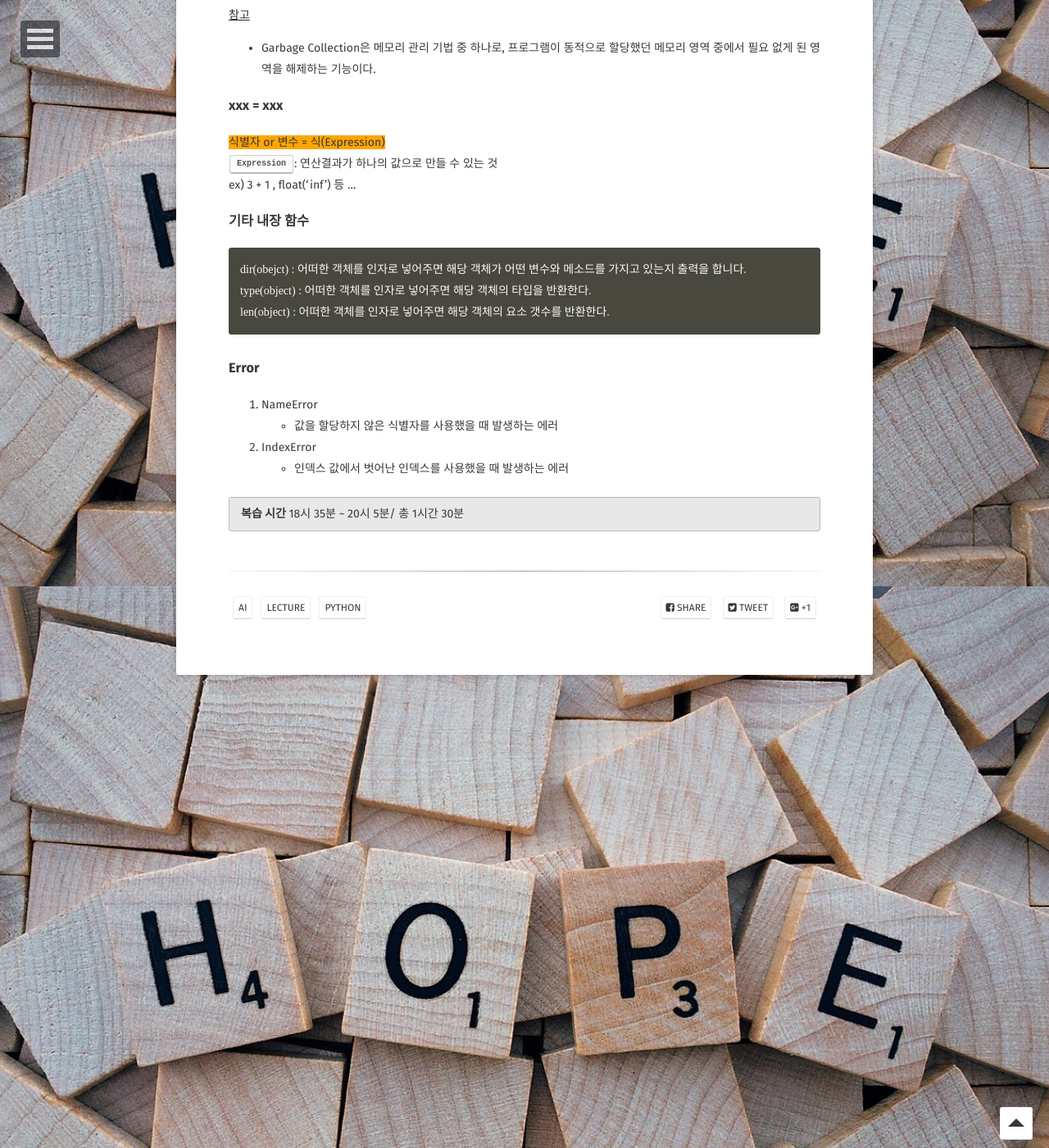
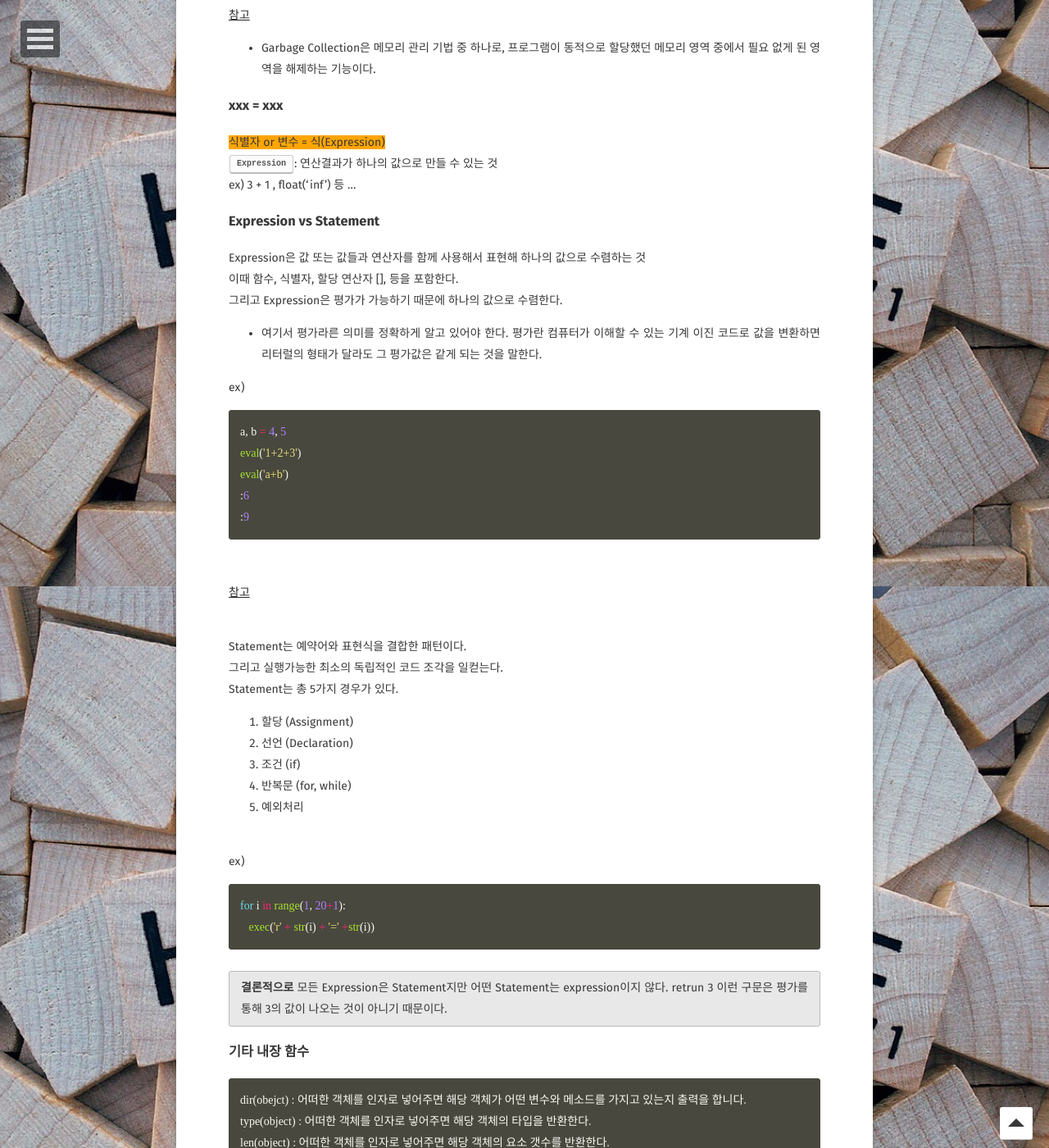
Before and after one commit to Jungjihyuk/JH_Life, a Jekyll site: the page built from _posts/2019-04-29-AILecture.md, in a window 1280 px wide and 1400 px high, scrolled down 10085 px. Shown: the whole window at 82% size. Built offline with Jekyll 4.4.1, drawn with Linux system fonts in a browser that asks for light colours; some web fonts are replaced; comment, search, counter and statistics services are not loaded; some of the changed text lies outside the part shown.

Commit message:
내용 추가

````diff
--- a/_posts/2019-04-29-AILecture.md
+++ b/_posts/2019-04-29-AILecture.md
@@ -346,7 +346,6 @@ type(y)
 y = (1,)
 ```
 
-
 ### Set vs Dictionary
 **공통점** 둘다 집합의 성질을 띄어 중복허용이 불가능하고, 순서가 없다.
 {: .notice}
@@ -380,12 +379,80 @@ type(s)
 <kbd>Expression</kbd>: 연산결과가 하나의 값으로 만들 수 있는 것 <br>
 ex) 3 + 1 , float('inf') 등 ...
 
+### Expression vs Statement
+
+Expression은 값 또는 값들과 연산자를 함께 사용해서 표현해 하나의 값으로 수렴하는 것 <br>
+이때 함수, 식별자, 할당 연산자 [], 등을 포함한다. <br>
+그리고 Expression은 평가가 가능하기 때문에 하나의 값으로 수렴한다. <br>
+
+* 여기서 평가라른 의미를 정확하게 알고 있어야 한다. 평가란 컴퓨터가 이해할 수 있는 기계 이진 코드로 값을 변환하면 리터럴의 형태가 달라도 그 평가값은 같게 되는 것을 말한다.
+
+ex)
+```python
+a, b = 4, 5
+eval('1+2+3')
+eval('a+b')
+:6
+:9
+```
+<br>
+[참고](https://shoark7.github.io/programming/knowledge/expression-vs-statement.html)<br>
+
+<br>
+Statement는 예약어와 표현식을 결합한 패턴이다. <br>
+그리고 실행가능한 최소의 독립적인 코드 조각을 일컫는다. <br>
+Statement는 총 5가지 경우가 있다. <br>
+1. 할당 (Assignment)
+2. 선언 (Declaration)
+3. 조건 (if)
+4. 반복문 (for, while)
+5. 예외처리
+
+<br>
+ex)
+```python
+for i in range(1, 20+1):
+   exec('r' + str(i) + '=' +str(i))
+```
+**결론적으로** 모든 Expression은 Statement지만 어떤 Statement는 expression이지 않다. retrun 3 이런 구문은 평가를 통해 3의 값이 나오는 것이 아니기 때문이다.
+{: .notice}
+
+
 ### 기타 내장 함수
 ```
 dir(obejct) : 어떠한 객체를 인자로 넣어주면 해당 객체가 어떤 변수와 메소드를 가지고 있는지 출력을 합니다.
 type(object) : 어떠한 객체를 인자로 넣어주면 해당 객체의 타입을 반환한다.
 len(object) : 어떠한 객체를 인자로 넣어주면 해당 객체의 요소 갯수를 반환한다.
+id(object) : 해당 객체가 저장되어 있는 메모리 위치를 반환한다.
 ```
+
+* id함수로 보는 메모리 할당
+
+```python
+x = 10
+y = 10
+hex(id(x))
+:'0x7ffb006b9460'
+hex(id(y))
+:'0x7ffb006b9460'
+# -5 ~ 256사이 숫자이기 때문에 재할당을 해도 메모리 주소가 변하지 않는다.
+
+x = 1000
+y = 1000
+hex(id(x))
+: '0x1bc813b7650'
+hex(id(y))
+: '0x1bc813b73d0'
+
+x = 2000
+hex(id(x))
+: '0x1bc813b7db0'
+
+# 새로운 식별자로 같은 값에 binding을 하거나 reassignment를 하게되면 메모리 주소값이 변경된다.
+```
+<br>
+※ 메모리 잘 쓰는 방법: [wikidocs](https://wikidocs.net/21057)
+<br>
 
 ### Error
 1. NameError
````
